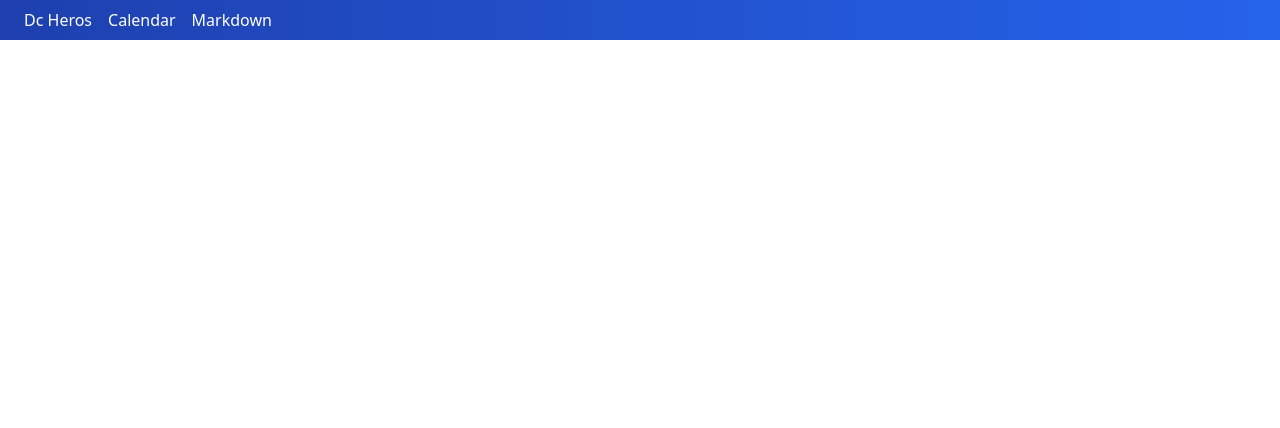
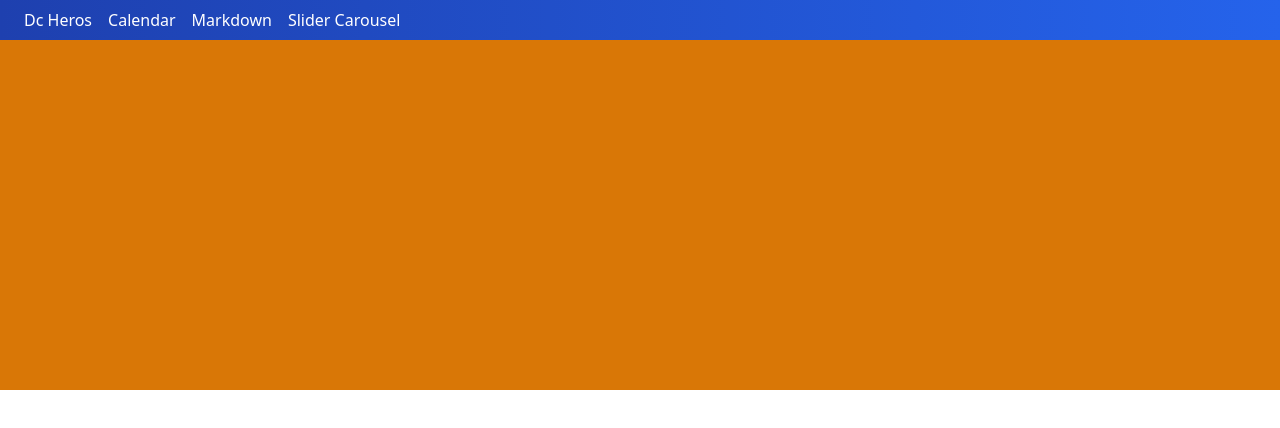
Before and after one commit to jperomingan/vue3, a Vue app: page /slider in a window 1280 px wide. Shown: the top 428 px of the page. Built offline with nearby package versions, Linux system fonts and the light colour scheme.

Commit message:
Carousel

```diff
--- a/src/components/AppHeader.vue
+++ b/src/components/AppHeader.vue
@@ -11,7 +11,8 @@ export default {
             list: [
                 {title: "Dc Heros", to: "/dc-heros"},
                 {title: "Calendar", to: "/calendar"},
-                {title: "Markdown", to: "/markdown"}
+                {title: "Markdown", to: "/markdown"},
+                {title: "Slider Carousel", to: "/slider"}
             ]
         }
     }
--- a/src/pages/Markdown.vue
+++ b/src/pages/Markdown.vue
@@ -14,30 +14,6 @@
 import marked from 'marked';
 import debounce from '../utilities/mixins/debounce';
 export default {
-    // beforeCreate(){
-    //     console.log('before create');
-    // },
-    // created(){
-    //     console.log('created');
-    // },
-    // beforeMount(){
-    //     console.log('before mount');
-    // },
-    // mounted(){
-    //     console.log('mounted');
-    // },
-    // beforeUnmount(){
-    //     console.log('before unmount');
-    // },
-    // unmounted(){
-    //     console.log('unmounted');
-    // },
-    beforeUpdate(){
-        console.log('before update')
-    },
-    updated(){
-        console.log('updated')
-    },
     mixins: [debounce],
     data() {
         return {
--- /dev/null
+++ b/src/pages/Slider.vue
@@ -0,0 +1,35 @@
+<template>
+  <div  class="flex flex-wrap w-full">
+      <div class="absolute w-full" v-for="(color, index) in sliders" :key="color">
+        <div
+            v-if="currentSlide == index"
+            :class="color"
+            style="height:350px">
+        </div>
+      </div>
+  </div>
+</template>
+
+<script>
+export default {
+    data(){
+        return{
+            currentSlide: 0,
+            sliders: ['bg-teal-600', 'bg-blue-600', 'bg-yellow-600'],
+            interval: '',
+        }
+    },
+    mounted(){
+        this.interval = setInterval(() => {
+            this.currentSlide = this.currentSlide == 2 ? 0 : this.currentSlide + 1;
+        }, 2000)
+    },
+    beforeUnmount(){
+        clearInterval(this.interval)
+    }
+}
+</script>
+
+<style>
+
+</style>
--- a/src/router.js
+++ b/src/router.js
@@ -3,12 +3,14 @@ import DcHeros from './pages/DcHeros'
 import Calendar from './pages/Calendar'
 import Home from './pages/Home'
 import Markdown from './pages/Markdown'
+import Slider from './pages/Slider'
 
 const routes = [
     { path: '/', component: Home },
     { path: '/dc-heros', component: DcHeros },
     { path: '/calendar', component: Calendar },
-    { path: '/markdown', component: Markdown }
+    { path: '/markdown', component: Markdown },
+    { path: '/slider', component: Slider }
 ]
 
 const router = createRouter({
```
